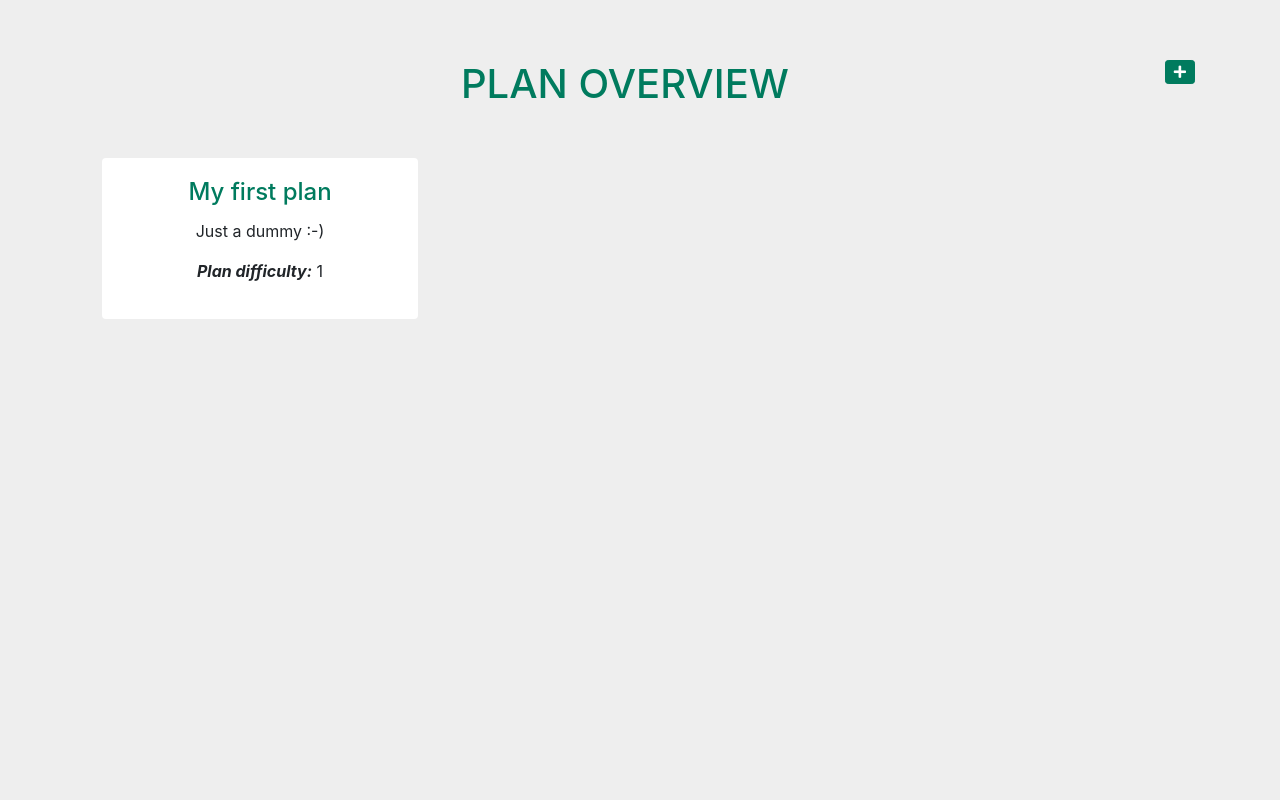
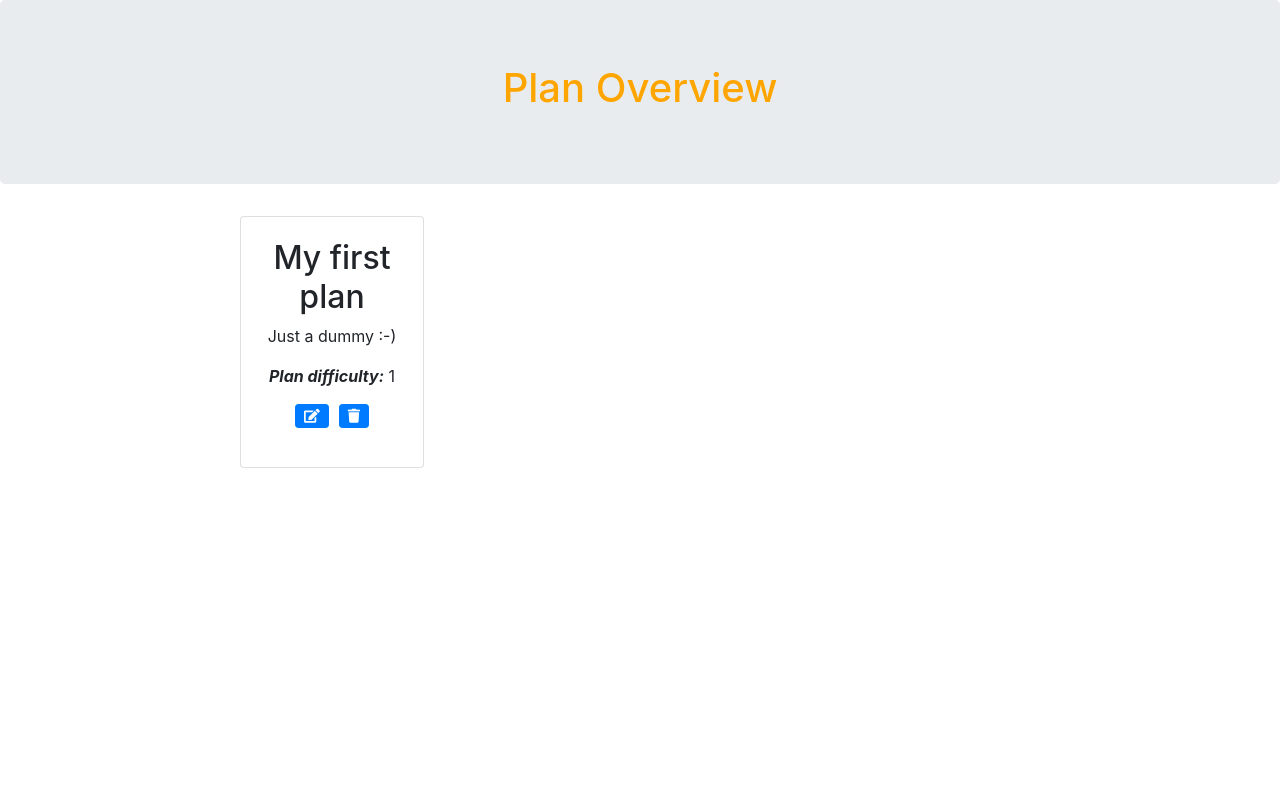
Before and after one commit to mngdnmw/vgym, a PHP site: page / in a window 1280 px wide. Run offline with PHP 8.4, Linux system fonts and the light colour scheme; data comes from the database, SQL or seed files in the repository; some libraries are stand-ins or nearby versions.

Commit message:
Changed UI

```diff
--- a/private/query_functions.php
+++ b/private/query_functions.php
@@ -46,10 +46,8 @@ function delete_workout($connection, $plan_id)
         $delete_statement->execute();
         $count = $delete_statement->rowCount();
         if ($count > 0) {
-            echo '<script>console.log("deleted plan!")</script>';
             return true;
         } else {
-            echo '<script>console.log("Could not delete plan!")</script>';
             return false;
         }
 
--- a/public/css/style.css
+++ b/public/css/style.css
@@ -1,141 +1,64 @@
-/* FontAwesome for working BootSnippet :> */
-
-@import url('https://maxcdn.bootstrapcdn.com/font-awesome/4.7.0/css/font-awesome.min.css');
-#plans {
-    background: #eee !important;
+.card {
+    background: white;
+    margin-bottom: 2em;
 }
 
-.btn-primary:hover,
-.btn-primary:focus {
-    background-color: #108d6f;
-    border-color: #108d6f;
-    box-shadow: none;
-    outline: none;
+.card-content {
+    padding: 1.4em;
+    text-align: center;
 }
 
-.btn-primary {
-    color: #fff;
-    background-color: #007b5e;
-    border-color: #007b5e;
+/* Flexbox  */
+
+@media screen and (min-width: 40em) {
+    .cards {
+        display: flex;
+        flex-wrap: wrap;
+        justify-content: space-between;
+        margin-top: -1em;
+    }
+
+    .card {
+        display: flex;
+        flex: 0 1 calc(50% - .5em);
+        margin-bottom: 1em;
+    }
 }
 
-section {
-    padding: 60px 0;
-    height: 100vh;
+@media screen and (min-width: 60em) {
+    .cards {
+        margin-top: inherit;
+    }
+
+    .card {
+        flex: 0 1 calc(25% - 1em);
+        margin-bottom: 2em;
+    }
 }
 
-section .section-title {
-    text-align: center;
-    color: #007b5e;
-    margin-bottom: 50px;
-    text-transform: uppercase;
+.centered {
+    margin: 0 auto;
+    padding: 0 1em;
 }
 
-ul.list-group.day-group{
-    margin-bottom: 10px;
+@media screen and (min-width: 52em) {
+    .centered {
+        max-width: 52em;
+    }
 }
 
-#plans .card {
-    border: none;
-    background: #ffffff;
+.jumbotron {
+    color: orange;
+    text-align: center;
 }
 
-.card-padding
-{
-    padding-right: 2em;
-    padding-left: 2em;
+.button-row{
+    display: flex;
+    align-items: center;
+    justify-content: center;
 }
 
-
-.image-flip:hover .backside,
-.image-flip.hover .backside {
-    -webkit-transform: rotateY(0deg);
-    -moz-transform: rotateY(0deg);
-    -o-transform: rotateY(0deg);
-    -ms-transform: rotateY(0deg);
-    transform: rotateY(0deg);
-    border-radius: .25rem;
+.btn.btn-primary.btn-sm{
+    margin-left: 5px;
+    margin-right: 5px;
 }
-
-.image-flip:hover .frontside,
-.image-flip.hover .frontside {
-    -webkit-transform: rotateY(180deg);
-    -moz-transform: rotateY(180deg);
-    -o-transform: rotateY(180deg);
-    transform: rotateY(180deg);
-}
-
-.mainflip {
-    -webkit-transition: 1s;
-    -webkit-transform-style: preserve-3d;
-    -ms-transition: 1s;
-    -moz-transition: 1s;
-    -moz-transform: perspective(1000px);
-    -moz-transform-style: preserve-3d;
-    -ms-transform-style: preserve-3d;
-    transition: 1s;
-    transform-style: preserve-3d;
-    position: relative;
-}
-
-.frontside {
-    position: relative;
-    -webkit-transform: rotateY(0deg);
-    -ms-transform: rotateY(0deg);
-    z-index: 2;
-    margin-bottom: 30px;
-}
-
-.backside {
-    position: absolute;
-    top: 0;
-    left: 0;
-    background: white;
-    -webkit-transform: rotateY(-180deg);
-    -moz-transform: rotateY(-180deg);
-    -o-transform: rotateY(-180deg);
-    -ms-transform: rotateY(-180deg);
-    transform: rotateY(-180deg);
-    -webkit-box-shadow: 5px 7px 9px -4px rgb(158, 158, 158);
-    -moz-box-shadow: 5px 7px 9px -4px rgb(158, 158, 158);
-    box-shadow: 5px 7px 9px -4px rgb(158, 158, 158);
-}
-
-.frontside,
-.backside {
-    -webkit-backface-visibility: hidden;
-    -moz-backface-visibility: hidden;
-    -ms-backface-visibility: hidden;
-    backface-visibility: hidden;
-    -webkit-transition: 1s;
-    -webkit-transform-style: preserve-3d;
-    -moz-transition: 1s;
-    -moz-transform-style: preserve-3d;
-    -o-transition: 1s;
-    -o-transform-style: preserve-3d;
-    -ms-transition: 1s;
-    -ms-transform-style: preserve-3d;
-    transition: 1s;
-    transform-style: preserve-3d;
-}
-
-.frontside .card,
-.backside .card {
-    min-height: 112px;
-    min-width: 300px;
-}
-
-.backside .card a {
-    font-size: 18px;
-}
-
-.frontside .card .card-title,
-.backside .card .card-title {
-    color: #007b5e !important;
-}
-
-.frontside .card .card-body img {
-    width: 120px;
-    height: 120px;
-    border-radius: 50%;
-}
--- a/public/index.php
+++ b/public/index.php
@@ -11,62 +11,41 @@ $connection = new PDO($dsn, $username, $password, $options);
 if (isset($_POST['delete'])) {
 
     $plan_id = $_POST['id'];
-    delete_workout($connection, $plan_id);
+    if(delete_workout($connection, $plan_id)){
+        echo "<script type='text/javascript'>alert('Plan successfully deleted');</script>";
+    }
+    else{
+        echo "<script type='text/javascript'>alert('PPlan could not be deleted');</script>";
+    }
 
 }
 ?>
-<section id="plans" xmlns="http://www.w3.org/1999/html">
-    <div class="container">
-        <div class="section-title h1"><?php echo $page_title ?>
-            <a href="" class="btn btn-primary btn-sm" style="float: right;"><i class="fas fa-plus"></i></a>
+
+<header>
+    <div class="jumbotron">
+        <h1 class="site-title"><?php echo $page_title ?></h1>
     </div>
-        <div class="row">
+</header>
+<main class="main-area">
+    <div class="centered">
+        <section class="cards">
             <?php
             $plan_result = get_all_workouts($connection);
             if (!empty($plan_result)) {
                 foreach ($plan_result as $plan_row) { ?>
-
-                    <div class="col-xs-12 col-sm-6 col-md-4 card-padding">
-                        <div class="image-flip" ontouchstart="this.classList.toggle('hover');">
-                            <div class="mainflip">
-                                <div class="frontside">
-                                    <div class="card">
-                                        <div class="card-body text-center">
-                                            <h4 class="card-title"><?php echo $plan_row["plan_name"]; ?></h4>
+                    <article class="card">
+                        <div class="card-content">
+                            <h2><?php echo $plan_row["plan_name"]; ?></h2>
                             <p><?php echo $plan_row["plan_description"]; ?></p>
-                                            <p><b><i>Plan
-                                                        difficulty:</i></b> <?php echo $plan_row["plan_difficulty"]; ?>
+                            <p><b><i>Plan difficulty:</i></b> <?php echo $plan_row["plan_difficulty"]; ?>
                             </p>
-                                        </div>
-                                    </div>
-                                </div>
-                                <div class="backside">
-                                    <div class="card">
-                                        <div class="card-body ">
-                                            <div class="row text-center mt-4">
-                                                <?php
-                                                $day_result = get_workout_days($connection, $plan_row['id']);
-                                                ?>
-                                                <ul class="list-group day-group">
-                                                    <?php
-                                                    foreach ($day_result as $row) { ?>
-                                                        <li class="list-group-item"><?php echo $row['day_name'] ?></li>
-                                                    <?php } ?>
-                                                </ul>
-                                            </div>
-                                            <div class="row text-center mt-4">
-                                                <?php
-                                                if (!empty($day_result)) {
-                                                    ?>
+                            <div class="row button-row">
+                                <form>
+                                    <input type="hidden">
                                     <a href="plan_detail.php?plan=<?php echo $plan_row["id"]; ?>"
                                        class="btn btn-primary btn-sm"><i
                                                 class="fas fa-edit"></i></a>
-                                                <?php } else { ?>
-                                                    <p>No workout days added</p>
-                                                    <a href="plan_detail.php?plan=<?php echo $plan_row["id"]; ?>"
-                                                       class="btn btn-primary btn-sm"><i
-                                                                class="fas fa-plus"></i></a>
-                                                <?php } ?>
+                                </form>
                                 <form method="post">
                                     <input type="hidden" value="<?php echo $plan_row["id"]; ?>"
                                            name="id">
@@ -78,16 +57,12 @@ if (isset($_POST['delete'])) {
                                 </form>
                             </div>
                         </div>
-                                    </div>
-                                </div>
-                            </div>
-                        </div>
-                    </div>
+                    </article>
                 <?php }
             } else { ?>
                 <p>No plans found</p>
             <?php } ?>
+        </section>
     </div>
-    </div>
-</section>
+</main>
 <?php include TEMPLATE_PATH . '/footer.php'; ?>
```
Lines whose indentation alone changed are shown as unchanged.
